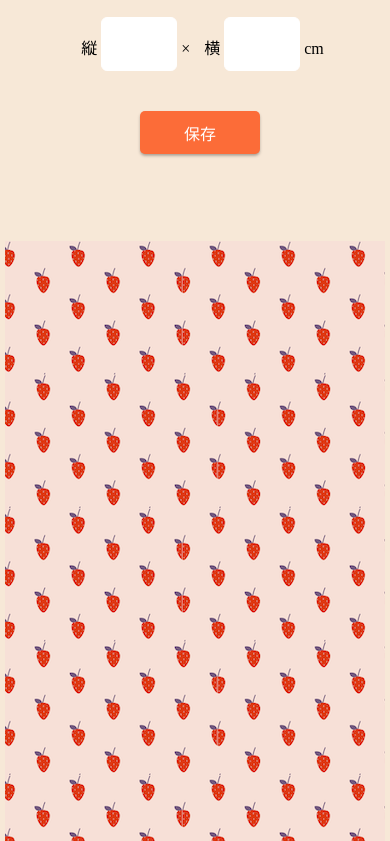
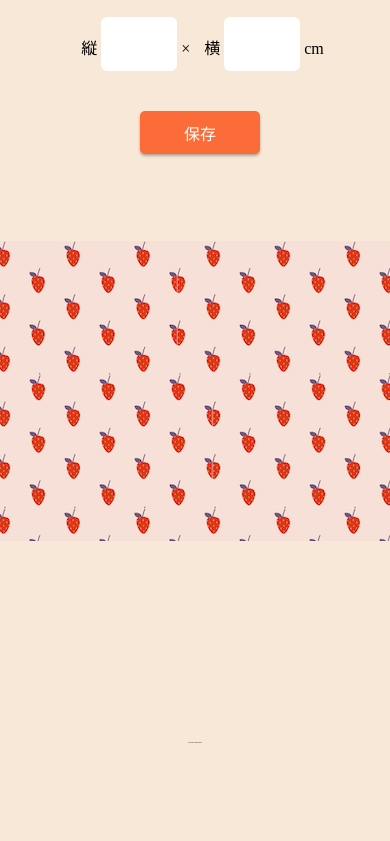
Before and after one commit to yoshikotttt/handmade_app, a plain HTML site: page index.html in a window 390 px wide. Shown: the part 702-1543 px from the top of the page. After the commit the page ends 1446 px from the top, so only its background shows below. Drawn offline with Linux system fonts and the light colour scheme; no server answers; a web font is replaced by a local one.

Commit message:
リードミー修正

```diff
--- a/index.html
+++ b/index.html
@@ -15,7 +15,7 @@
     <link href="https://fonts.googleapis.com/css2?family=Kiwi+Maru&display=swap" rel="stylesheet">
     <meta name="viewport" content="width=device-width, initial-scale=1.0">
 
-    <title>入学準備？</title>
+    <title>布計算アプリ</title>
 </head>
 
 <body>
@@ -25,7 +25,7 @@
 
     <header>
 
-        <h1>入学準備 ソーイング</h1>
+        <h1>布計算アプリ</h1>
     </header>
 
     <main>
@@ -119,6 +119,12 @@
         <div class="box4" id="history">
 
         </div>
+        <div class="box5">
+
+        </div>
+        <footer>
+            <p>2023 su-san  All RIghts Reserved.</p>
+        </footer>
 
     </main>
 
--- a/style.css
+++ b/style.css
@@ -225,6 +225,16 @@ h2 {
     margin-top: 40px;
     font-size: 8px;
 }
+
+.box5 {
+
+    height: 200px;
+}
+
+footer {
+    font-size: 1px;
+    text-align: center;
+}
 @media screen and (max-width: 767px) {
     body {
         width: 100%;
@@ -316,13 +326,13 @@ h2 {
         height: auto;
     }
 
-    .box4 {
+    #history {
 
-
-        width: 380px;
+        height: 300px;
+        width: 400px;
         justify-content: center;
         background-image: url(./img/box4_bgi2.png);
-        height: 500px;
+
     }
 
     .button {
```
Also changed, not shown: 1 other file.
